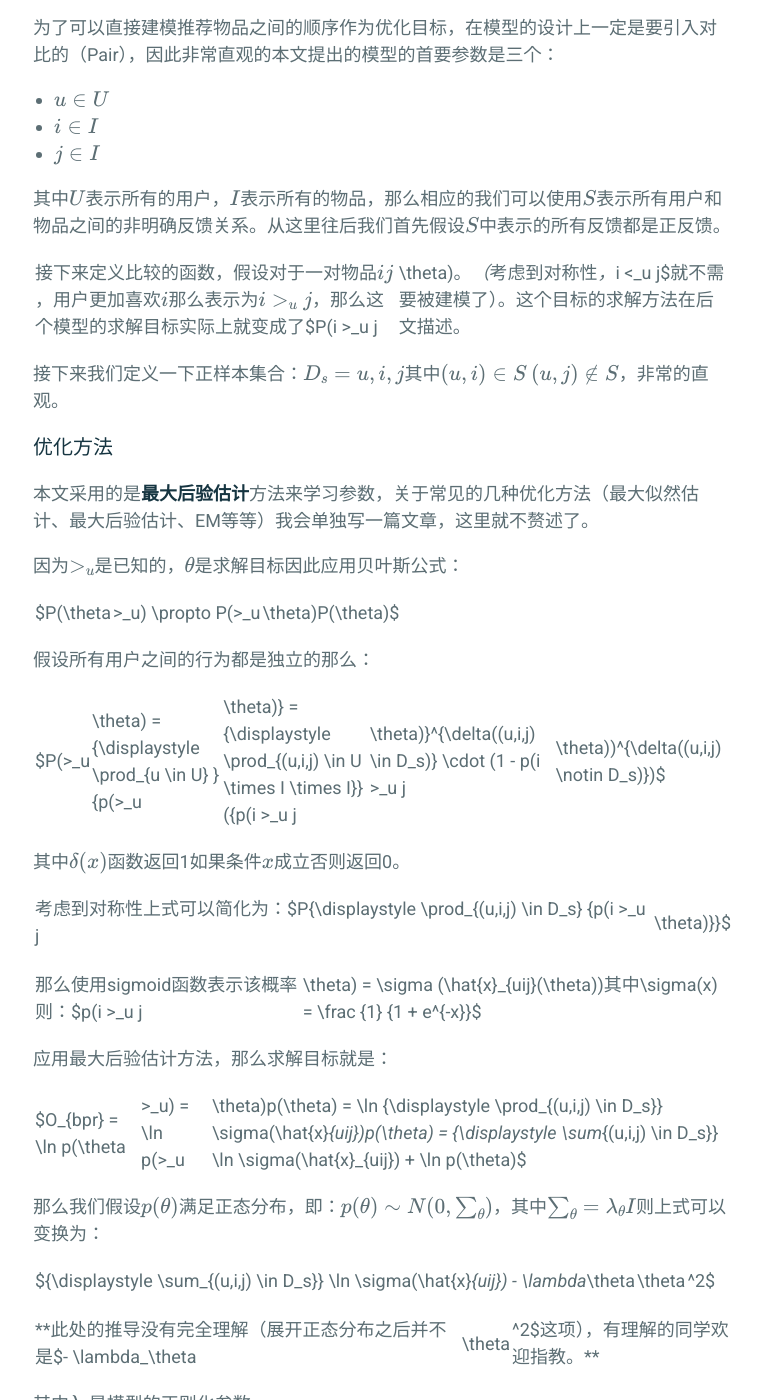
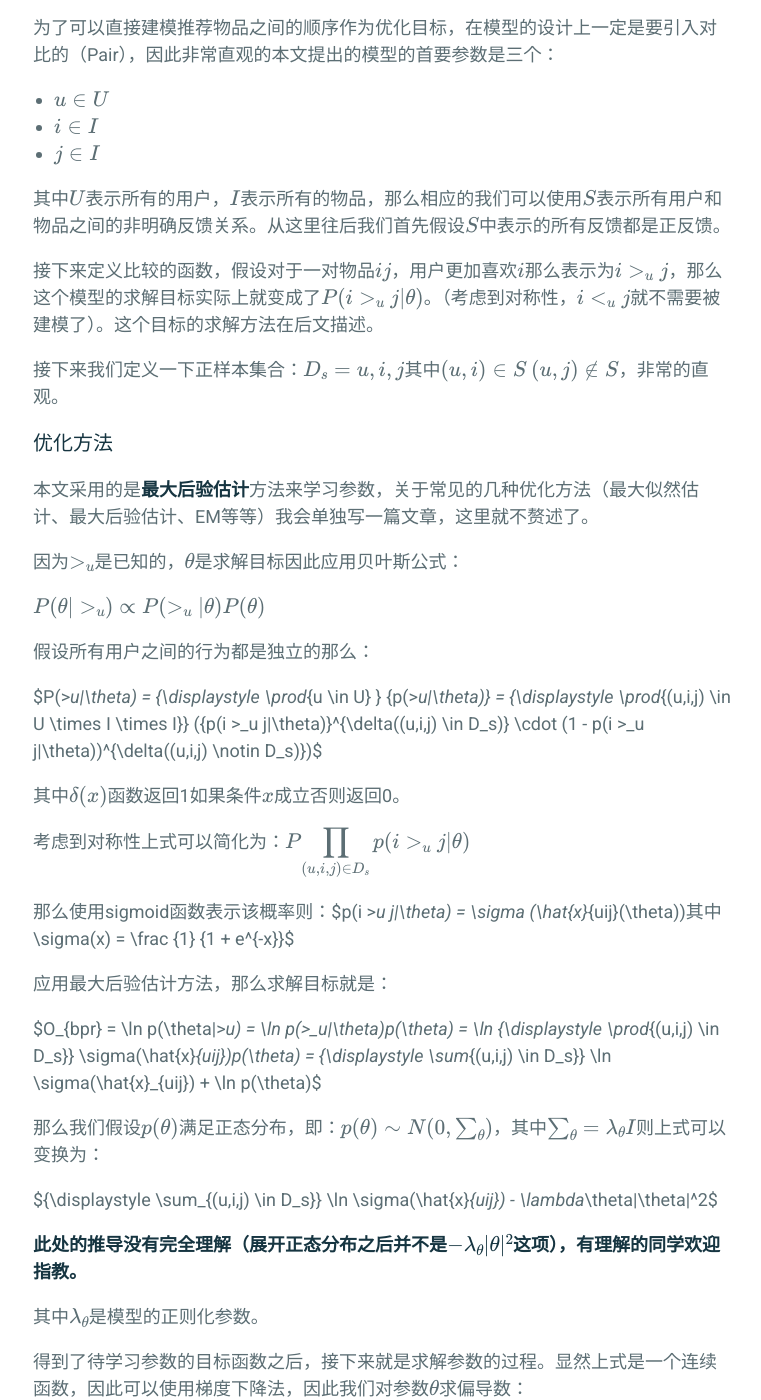
Before and after one commit to lipixun/lipixun.github.io.backup, a Jekyll site: the page built from _posts/2018-01-22-bpr.md, in a window 1280 px wide and 1400 px high, scrolled down 1278 px. Shown: the whole window, without its empty margins (257-1018 px from the left). Built offline with Jekyll 4.4.1, drawn with Linux system fonts in a browser that asks for light colours; formulas are drawn with MathJax 3; comment, search, counter and statistics services are not loaded.

Commit message:
Fix latex format error in bpr

```diff
--- a/_posts/2018-01-22-bpr.md
+++ b/_posts/2018-01-22-bpr.md
@@ -35,7 +35,7 @@ mathjax: true
 
 其中$U$表示所有的用户，$I$表示所有的物品，那么相应的我们可以使用$S$表示所有用户和物品之间的非明确反馈关系。从这里往后我们首先假设$S$中表示的所有反馈都是正反馈。
 
-接下来定义比较的函数，假设对于一对物品$ij$，用户更加喜欢$i$那么表示为{% raw %}$i >_u j${% endraw %}，那么这个模型的求解目标实际上就变成了{% raw %}$P(i >_u j|\theta)${% endraw %}。（考虑到对称性，{% raw %}$i <_u j${% endraw %}就不需要被建模了）。这个目标的求解方法在后文描述。
+接下来定义比较的函数，假设对于一对物品$ij$，用户更加喜欢$i$那么表示为{% raw %}$i >_u j${% endraw %}，那么这个模型的求解目标实际上就变成了{% raw %}$P(i >_u j\|\theta)${% endraw %}。（考虑到对称性，{% raw %}$i <_u j${% endraw %}就不需要被建模了）。这个目标的求解方法在后文描述。
 
 接下来我们定义一下正样本集合：{% raw %}$D_s = \{u, i, j\}${% endraw %}其中{% raw %}$(u, i) \in S$ $(u, j) \notin S${% endraw %}，非常的直观。
 
@@ -45,27 +45,27 @@ mathjax: true
 
 因为{% raw %}$>_u${% endraw %}是已知的，$\theta$是求解目标因此应用贝叶斯公式：
 
-{% raw %}$P(\theta|>_u) \propto P(>_u|\theta)P(\theta)${% endraw %}
+{% raw %}$P(\theta\|>_u) \propto P(>_u\|\theta)P(\theta)${% endraw %}
 
 假设所有用户之间的行为都是独立的那么：
 
-{% raw %}$P(>_u|\theta) = {\displaystyle \prod_{u \in U} } {p(>_u|\theta)} = {\displaystyle \prod_{(u,i,j) \in U \times I \times I}} ({p(i >_u j|\theta)}^{\delta((u,i,j) \in D_s)} \cdot (1 - p(i >_u j|\theta))^{\delta((u,i,j) \notin D_s)})${% endraw %}
+{% raw %}$P(>_u\|\theta) = {\displaystyle \prod_{u \in U} } {p(>_u\|\theta)} = {\displaystyle \prod_{(u,i,j) \in U \times I \times I}} ({p(i >_u j\|\theta)}^{\delta((u,i,j) \in D_s)} \cdot (1 - p(i >_u j\|\theta))^{\delta((u,i,j) \notin D_s)})${% endraw %}
 
 其中$\delta(x)$函数返回1如果条件$x$成立否则返回0。
 
-考虑到对称性上式可以简化为：{% raw %}$P{\displaystyle \prod_{(u,i,j) \in D_s} {p(i >_u j|\theta)}}${% endraw %}
+考虑到对称性上式可以简化为：{% raw %}$P{\displaystyle \prod_{(u,i,j) \in D_s} {p(i >_u j\|\theta)}}${% endraw %}
 
-那么使用sigmoid函数表示该概率则：{% raw %}$p(i >_u j|\theta) = \sigma (\hat{x}_{uij}(\theta))$其中$\sigma(x) = \frac {1} {1 + e^{-x}}${% endraw %}
+那么使用sigmoid函数表示该概率则：{% raw %}$p(i >_u j\|\theta) = \sigma (\hat{x}_{uij}(\theta))$其中$\sigma(x) = \frac {1} {1 + e^{-x}}${% endraw %}
 
 应用最大后验估计方法，那么求解目标就是：
 
-{% raw %}$O_{bpr} = \ln p(\theta|>_u) = \ln p(>_u|\theta)p(\theta) = \ln {\displaystyle \prod_{(u,i,j) \in D_s}} \sigma(\hat{x}_{uij})p(\theta) = {\displaystyle \sum_{(u,i,j) \in D_s}} \ln \sigma(\hat{x}_{uij}) + \ln p(\theta)${% endraw %}
+{% raw %}$O_{bpr} = \ln p(\theta\|>_u) = \ln p(>_u\|\theta)p(\theta) = \ln {\displaystyle \prod_{(u,i,j) \in D_s}} \sigma(\hat{x}_{uij})p(\theta) = {\displaystyle \sum_{(u,i,j) \in D_s}} \ln \sigma(\hat{x}_{uij}) + \ln p(\theta)${% endraw %}
 
 那么我们假设$p(\theta)$满足正态分布，即：{% raw %}$p(\theta) \sim N(0, \sum_\theta)${% endraw %}，其中{% raw %}$\sum_\theta = \lambda_\theta I${% endraw %}则上式可以变换为：
 
-{% raw %}${\displaystyle \sum_{(u,i,j) \in D_s}} \ln \sigma(\hat{x}_{uij}) - \lambda_\theta|\theta|^2${% endraw %}
+{% raw %}${\displaystyle \sum_{(u,i,j) \in D_s}} \ln \sigma(\hat{x}_{uij}) - \lambda_\theta\|\theta\|^2${% endraw %}
 
-**此处的推导没有完全理解（展开正态分布之后并不是$- \lambda_\theta|\theta|^2$这项），有理解的同学欢迎指教。**
+**此处的推导没有完全理解（展开正态分布之后并不是$- \lambda_\theta\|\theta\|^2$这项），有理解的同学欢迎指教。**
 
 其中{% raw %}$\lambda_\theta${% endraw %}是模型的正则化参数。
 
```
